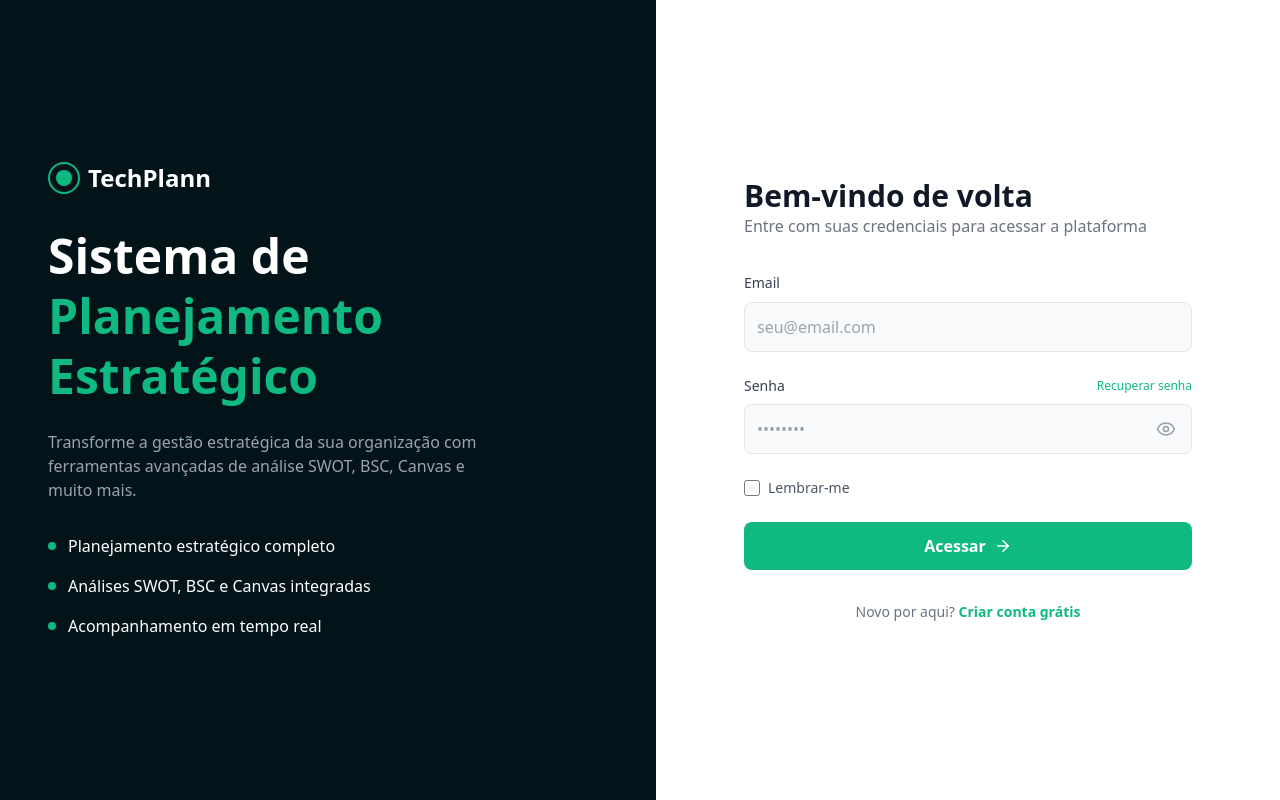
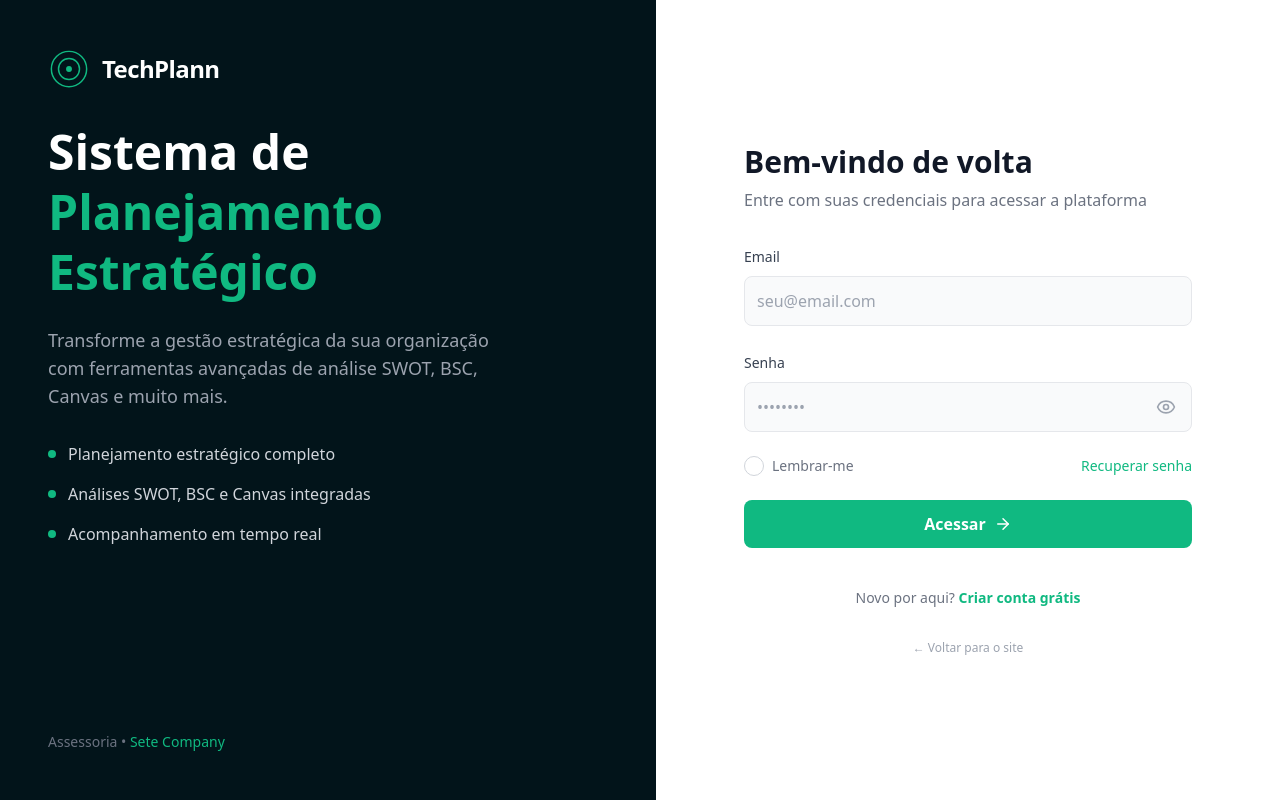
Before and after one commit to Yrmih/techplann-frontend, a Next.js app: page /login in a window 1280 px wide. Built offline with nearby package versions, Linux system fonts and the light colour scheme.

Commit message:
feat: remover linha em branco do layout e atualizar importações no LoginForm

```diff
--- a/src/app/layout.tsx
+++ b/src/app/layout.tsx
@@ -1,4 +1,3 @@
-
 
 import './globals.css';
 
--- a/src/components/forms/auth/LoginForm.tsx
+++ b/src/components/forms/auth/LoginForm.tsx
@@ -1,13 +1,13 @@
-
 "use client";
 
 import React from "react";
 import { useForm } from "react-hook-form";
 import { zodResolver } from "@hookform/resolvers/zod";
-import { Eye, EyeOff, ArrowRight } from "lucide-react";
+import { Eye, EyeOff, ArrowRight, Check } from "lucide-react";
 
 import { authLoginSchema } from "@/lib/validators/schema";
-import { AuthLoginCredentials } from "@/types";
+import { AuthLoginCredentials } from "@/types/types";
+import { TargetLogo } from "@/components/ui/svg/TargetLogo";
 
 export const LoginForm = () => {
   const [showPassword, setShowPassword] = React.useState(false);
@@ -21,19 +21,16 @@ export const LoginForm = () => {
   });
 
   const onSubmit = (data: AuthLoginCredentials) => {
-    // Simula o envio de dados respeitando o contrato técnico definido
     console.log("Dados do Login (Credentials):", data);
   };
 
   return (
-    <div className="flex min-h-screen w-full flex-col md:flex-row">
+    <div className="flex min-h-screen w-full flex-col md:flex-row font-sans">
       {/* Lado Esquerdo - Visual e Branding (Tema Dark) */}
       <div className="hidden flex-1 flex-col justify-center bg-[#02141a] p-12 text-white md:flex">
-        <div className="mb-8 flex items-center gap-2">
-          <div className="h-8 w-8 rounded-full border-2 border-[#10b981] flex items-center justify-center">
-            <div className="h-4 w-4 rounded-full bg-[#10b981]" />
-          </div>
-          <span className="text-2xl font-bold">TechPlann</span>
+        <div className="mb-8 flex items-center gap-3">
+          <TargetLogo size={42} className="text-[#10b981]" />
+          <span className="text-2xl font-bold tracking-tight">TechPlann</span>
         </div>
 
         <h1 className="mb-6 text-5xl font-bold leading-tight">
@@ -41,11 +38,11 @@ export const LoginForm = () => {
           <span className="text-[#10b981]">Planejamento Estratégico</span>
         </h1>
 
-        <p className="mb-8 max-w-md text-gray-400">
+        <p className="mb-8 max-w-md text-gray-400 text-lg">
           Transforme a gestão estratégica da sua organização com ferramentas avançadas de análise SWOT, BSC, Canvas e muito mais.
         </p>
 
-        <ul className="space-y-4">
+        <ul className="space-y-4 text-gray-300">
           <li className="flex items-center gap-3">
             <div className="h-2 w-2 rounded-full bg-[#10b981]" />
             Planejamento estratégico completo
@@ -59,6 +56,10 @@ export const LoginForm = () => {
             Acompanhamento em tempo real
           </li>
         </ul>
+
+        <div className="mt-auto text-sm text-gray-500">
+          Assessoria • <span className="text-[#10b981] font-medium">Sete Company</span>
+        </div>
       </div>
 
       {/* Lado Direito - Formulário de Entrada (Tema Light) */}
@@ -66,7 +67,7 @@ export const LoginForm = () => {
         <div className="w-full max-w-md">
           <header className="mb-8">
             <h2 className="text-3xl font-bold text-gray-900">Bem-vindo de volta</h2>
-            <p className="text-gray-500">Entre com suas credenciais para acessar a plataforma</p>
+            <p className="text-gray-500 mt-2">Entre com suas credenciais para acessar a plataforma</p>
           </header>
 
           <form onSubmit={handleSubmit(onSubmit)} className="space-y-6">
@@ -82,18 +83,13 @@ export const LoginForm = () => {
                   hover:border-[#10b981] focus:border-[#10b981] focus:ring-1 focus:ring-[#10b981]`}
               />
               {errors.email && (
-                <span className="text-xs text-red-500">{errors.email.message}</span>
+                <span className="text-xs text-red-500 font-medium">{errors.email.message}</span>
               )}
             </div>
 
             {/* Campo de Senha */}
             <div className="space-y-2">
-              <div className="flex justify-between">
-                <label className="text-sm font-medium text-gray-700">Senha</label>
-                <button type="button" className="text-xs text-[#10b981] hover:underline">
-                  Recuperar senha
-                </button>
-              </div>
+              <label className="text-sm font-medium text-gray-700">Senha</label>
               <div className="relative">
                 <input
                   {...register("senha")}
@@ -106,37 +102,60 @@ export const LoginForm = () => {
                 <button
                   type="button"
                   onClick={() => setShowPassword(!showPassword)}
-                  className="absolute right-4 top-1/2 -translate-y-1/2 text-gray-400 hover:text-gray-600"
+                  className="absolute right-4 top-1/2 -translate-y-1/2 text-gray-400 hover:text-gray-600 transition-colors"
                 >
                   {showPassword ? <EyeOff size={20} /> : <Eye size={20} />}
                 </button>
               </div>
               {errors.senha && (
-                <span className="text-xs text-red-500">{errors.senha.message}</span>
+                <span className="text-xs text-red-500 font-medium">{errors.senha.message}</span>
               )}
             </div>
 
-            {/* Opções de Sessão */}
-            <div className="flex items-center gap-2">
-              <input type="checkbox" id="remember" className="h-4 w-4 rounded border-gray-300 text-[#10b981] focus:ring-[#10b981]" />
-              <label htmlFor="remember" className="text-sm text-gray-600">Lembrar-me</label>
+            {/* Opções de Sessão - Alinhamento conforme Figma */}
+            <div className="flex items-center justify-between">
+              <div className="flex items-center gap-2">
+                <div className="relative flex items-center">
+                  <input
+                    type="checkbox"
+                    id="remember"
+                    className="peer h-5 w-5 cursor-pointer appearance-none rounded-full border border-gray-300 bg-white transition-all checked:border-[#10b981] checked:bg-[#10b981] focus:outline-none focus:ring-1 focus:ring-[#10b981] focus:ring-offset-1"
+                  />
+                  {/* Ícone de Check customizado que aparece apenas quando selecionado */}
+                  <Check className="pointer-events-none absolute left-1/2 top-1/2 h-3.5 w-3.5 -translate-x-1/2 -translate-y-1/2 text-white opacity-0 transition-opacity peer-checked:opacity-100" />
+                </div>
+                <label htmlFor="remember" className="text-sm text-gray-500 cursor-pointer select-none">
+                  Lembrar-me
+                </label>
+              </div>
+
+              {/* Recuperar Senha reposicionado para a mesma linha do checkbox */}
+              <button type="button" className="text-sm text-[#10b981] hover:underline font-medium">
+                Recuperar senha
+              </button>
             </div>
 
             {/* Botão de Submissão */}
             <button
               type="submit"
-              className="flex w-full items-center justify-center gap-2 rounded-lg bg-[#10b981] p-3 font-semibold text-white transition-opacity hover:opacity-90"
+              className="flex w-full items-center justify-center gap-2 rounded-lg bg-[#10b981] p-3 font-semibold text-white transition-all hover:opacity-90 active:scale-[0.98]"
             >
               Acessar
               <ArrowRight size={18} />
             </button>
           </form>
 
-          <footer className="mt-8 text-center text-sm">
+          <footer className="mt-10 text-center text-sm">
             <span className="text-gray-500">Novo por aqui? </span>
             <button className="font-semibold text-[#10b981] hover:underline">
               Criar conta grátis
             </button>
+
+            <div className="mt-8">
+              <button className="text-gray-400 hover:text-gray-600 transition-colors flex items-center justify-center gap-1 w-full text-xs">
+                ← Voltar para o site
+              </button>
+            </div>
           </footer>
         </div>
       </div>
--- /dev/null
+++ b/src/components/ui/svg/TargetLogo.tsx
@@ -0,0 +1,44 @@
+import React from 'react';
+
+interface TargetLogoProps {
+  size?: number;
+  className?: string;
+}
+
+export const TargetLogo = ({ size = 40, className = "" }: TargetLogoProps) => {
+  return (
+    <svg
+      width={size}
+      height={size}
+      viewBox="0 0 100 100"
+      fill="none"
+      xmlns="http://www.w3.org/2000/svg"
+      className={className}
+      aria-label="TechPlann Logo"
+    >
+      {/* Círculo Externo - Linha Fina (High Fidelity) */}
+      <circle
+        cx="50"
+        cy="50"
+        r="42"
+        stroke="currentColor"
+        strokeWidth="3.5"
+      />
+      {/* Círculo Médio - Linha Fina */}
+      <circle
+        cx="50"
+        cy="50"
+        r="25"
+        stroke="currentColor"
+        strokeWidth="3.5"
+      />
+      {/* Ponto Central Sólido */}
+      <circle
+        cx="50"
+        cy="50"
+        r="7"
+        fill="currentColor"
+      />
+    </svg>
+  );
+};
```
Also changed, not shown: src/types/types.ts (renamed from src/types/index.ts).
